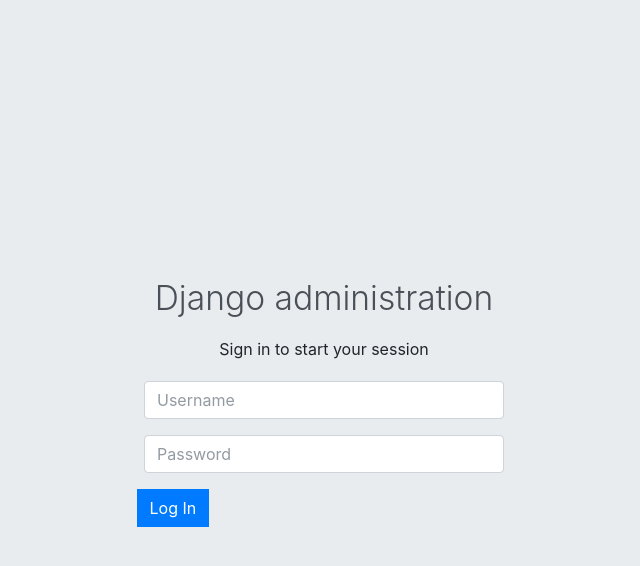
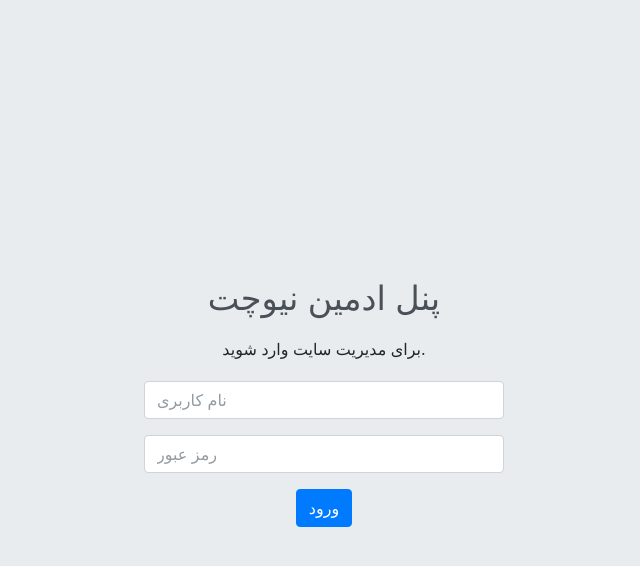
Before and after one commit to dori-dev/django-chat, a Django app: template templates/admin/login.html in a window 1280 px wide. Shown: the top 566 px of the page, without its empty margins (316-956 px from the left). Run offline with Django 3.2, Linux system fonts and the light colour scheme; the template is opened without the code that fills it, so the values that code supplies are empty; some libraries are stand-ins or nearby versions.

Commit message:
customize footer & login section

```diff
--- a/templates/admin/base_login.html
+++ b/templates/admin/base_login.html
@@ -20,11 +20,11 @@
 <body class="hold-transition login-page">
 <div class="login-box">
     <div class="login-logo">
-        <a href="{% url 'admin:index' %}">{{ site_header|default:_('Django administration') }}</a>
+        <a href="{% url 'admin:index' %}">پنل ادمین نیوچت</a>
     </div>
     <!-- /.login-logo -->
     <div class="login-box-body">
-        <p class="login-box-msg">Sign in to start your session</p>
+        <p class="login-box-msg">برای مدیریت سایت وارد شوید.</p>
 
         {% block content %}
             {% block object-tools %}{% endblock %}
--- a/templates/admin/login.html
+++ b/templates/admin/login.html
@@ -20,13 +20,13 @@
 
     <form action="{{ app_path }}" method="post" id="login-form">{% csrf_token %}
         <div class="form-group has-feedback">
-            <input type="text" id="id_username" name="username" class="form-control" placeholder="Username">
+            <input type="text" id="id_username" name="username" class="form-control" placeholder="نام کاربری">
             <span class="glyphicon glyphicon-user form-control-feedback"></span>
             {{ form.username.errors }}
         </div>
         <div class="form-group has-feedback">
             <input type="password" id="id_password" name="password" class="form-control"
-                   placeholder="Password">
+                   placeholder="رمز عبور">
             <span class="glyphicon glyphicon-lock form-control-feedback"></span>
             {{ form.password.errors }}
             <input type="hidden" name="next" value="{{ next }}"/>
@@ -37,11 +37,11 @@
                 <a href="{{ password_reset_url }}">{% trans 'Forgotten your password or username?' %}</a>
             </div>
         {% endif %}
-        <div class="row">
+        <div>
             <!-- /.col -->
-            <div class="col-xs-4">
+            <div style="text-align: center;">
                 <button type="submit"
-                        class="btn btn-primary btn-block btn-flat">{% trans 'Log In' %}</button>
+                        class="btn btn-primary">ورود</button>
             </div>
             <!-- /.col -->
         </div>
--- a/templates/adminlte/lib/_main_sidebar.html
+++ b/templates/adminlte/lib/_main_sidebar.html
@@ -6,7 +6,7 @@
     {% block logo %}
         <a href="/" class="brand-link">
             <img src="{%static 'admin-lte/dist/img/AdminLTELogo.png' %}" alt="AdminLTE Logo" class="brand-image img-circle elevation-3" style="opacity: .8">
-            {% block logo_text %}<span class="brand-text font-weight-light">NewChat Admin</span>{% endblock %}
+            {% block logo_text %}<span class="brand-text font-weight-light">ادمین نیوچت</span>{% endblock %}
         </a>
     {% endblock %}
     <!-- sidebar: style can be found in sidebar.less -->
```
Also changed, not shown: templates/adminlte/lib/_main_footer.html (+4 -7 lines).
